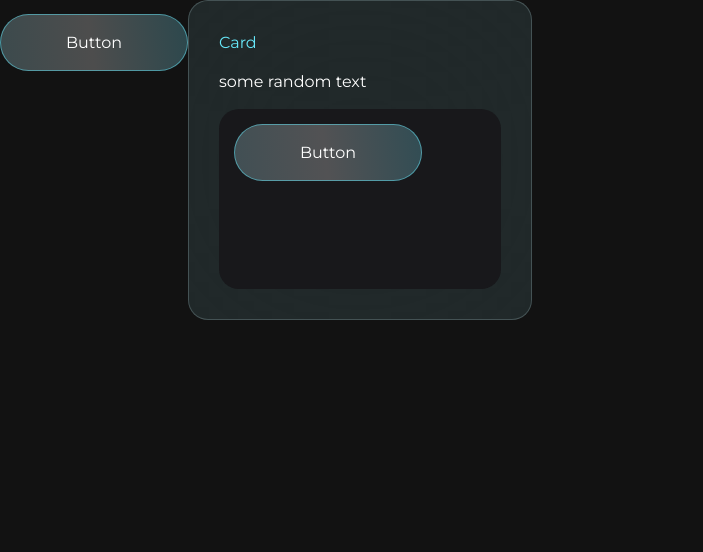
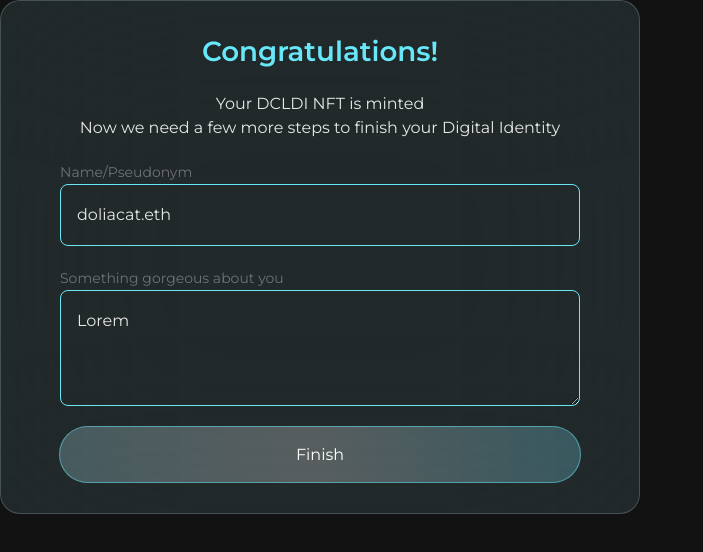
Before and after one commit to natela-kk/imacryp, a Next.js app: page / in a window 1280 px wide. Shown: the top 552 px of the page, without its empty margins (0-703 px from the left). Built offline with nearby package versions, Linux system fonts and the light colour scheme; no server answers; what @thirdweb-dev/react would draw is missing.

Commit message:
form component

```diff
--- a/package.json
+++ b/package.json
@@ -13,6 +13,7 @@
   "dependencies": {
     "@thirdweb-dev/react": "^3",
     "@thirdweb-dev/sdk": "^3",
+    "@types/react-router-dom": "^5.3.3",
     "autoprefixer": "^10.4.16",
     "ethers": "^5",
     "next": "^13",
--- a/src/components/button/Button.tsx
+++ b/src/components/button/Button.tsx
@@ -2,12 +2,21 @@ import styles from "./Button.module.css";
 
 interface IButton {
   children: React.ReactNode;
+  onSubmit?: (event: React.FormEvent<HTMLButtonElement>) => void;
 }
 
-export const Button = ({ children }: IButton) => {
+export const Button = ({ children, onSubmit }: IButton) => {
+  const handleSubmit = (e: React.MouseEvent<HTMLButtonElement>) => {
+    e.preventDefault();
+    if (onSubmit) {
+      onSubmit(e);
+    }
+  };
   return (
     <button
+      type="submit"
       className={`min-w-[188px] max-h-[57px] py-[18px] border rounded-full border-cyan-300 border-opacity-50 leading-tight text-white ${styles["custom-btn-bg"]} hover:border-transparent hover:text-custom-neutral hover:bg-cyan-300 active:bg-opacity-25`}
+      onSubmit={handleSubmit}
     >
       {children}
     </button>
--- a/src/components/card/Card.tsx
+++ b/src/components/card/Card.tsx
@@ -1,10 +1,20 @@
+import { Button } from "../button";
+
 interface ICard {
   title: string;
   description?: string;
   children: React.ReactNode;
+  buttonText?: string;
+  onSubmit?: () => void;
 }
 
-export const Card = ({ title, description, children }: ICard) => {
+export const Card = ({
+  title,
+  description,
+  children,
+  buttonText,
+  onSubmit,
+}: ICard) => {
   return (
     <div
       className="inline-flex flex-col justify-start items-center gap-[15px] p-[30px]
@@ -16,6 +26,9 @@ export const Card = ({ title, description, children }: ICard) => {
       <div className="min-w-[282px] min-h-[180px] inline-flex relative bg-zinc-900 rounded-[20px] p-[15px]">
         {children}
       </div>
+      {buttonText && onSubmit && (
+        <Button onSubmit={onSubmit}>{buttonText}</Button>
+      )}
     </div>
   );
 };
--- /dev/null
+++ b/src/components/form/form.tsx
@@ -0,0 +1,56 @@
+import React, { useState } from "react";
+import { Button } from "../button";
+
+export const Form = () => {
+  const [name, setName] = useState("doliacat.eth");
+  const [description, setDescription] = useState("Lorem");
+
+  const handleSubmit = (event: React.FormEvent) => {
+    event.preventDefault();
+    window.location.href = "/other-path";
+  };
+
+  return (
+    <div className="flex max-w-[640px] min-h-[484px] px-[60px] py-[30px] bg-cyan-200 bg-opacity-10 rounded-[20px] border border-cyan-100 border-opacity-20 backdrop-blur-[100px] flex-col justify-start items-center gap-5">
+      <p className="text-center text-cyan-300 text-[27.65px] font-semibold">
+        Congratulations!
+      </p>
+      <p className="self-stretch text-center text-base">
+        Your DCLDI NFT is minted
+        <br />
+        Now we need a few more steps to finish your Digital Identity
+      </p>
+      <form
+        onSubmit={handleSubmit}
+        className="flex-col justify-start items-center gap-5 inline-flex"
+      >
+        <div>
+          <label htmlFor="input" className="text-zinc-500 text-sm">
+            Name/Pseudonym
+          </label>
+          <input
+            type="text"
+            value={name}
+            onChange={(e) => setName(e.target.value)}
+            className="flex min-w-[520px] min-h-14 px-4 py-[18px] rounded-lg border border-cyan-300  justify-start items-center gap-2.5 bg-transparent"
+            id="input"
+          />
+        </div>
+        <div>
+          <label htmlFor="textarea" className="text-zinc-500 text-sm">
+            Something gorgeous about you
+          </label>
+          <textarea
+            value={description}
+            onChange={(e) => setDescription(e.target.value)}
+            className="flex min-w-[520px] min-h-[116px] px-4 py-[18px] rounded-lg border border-cyan-300  justify-start items-center gap-2.5 bg-transparent"
+            id="textarea"
+          />
+        </div>
+        <Button>
+          <span className="min-w-[520px] inline-block">Finish</span>
+        </Button>
+      </form>
+    </div>
+  );
+};
--- /dev/null
+++ b/src/components/form/index.ts
@@ -0,0 +1 @@
+export * from "./form";
--- a/src/components/index.ts
+++ b/src/components/index.ts
@@ -1,2 +1,3 @@
 export * from "./button";
 export * from "./card";
+export * from './form'
--- a/src/pages/index.tsx
+++ b/src/pages/index.tsx
@@ -1,15 +1,15 @@
 import { ConnectWallet } from "@thirdweb-dev/react";
 import styles from "../styles/Home.module.css";
 import { NextPage } from "next";
-import { Button, Card } from "../components";
+import { Button, Card, Form } from "../components";
 
 const Home: NextPage = () => {
+  const handleSubmit = () => {
+    console.log("hi");
+  };
   return (
     <div className="bg-custom-black">
-      <Button>Button</Button>
-      <Card title="Card" description="some random text">
-        <Button>Button</Button>
-      </Card>
+      <Form />
     </div>
   );
 };
```
Also changed, not shown: 1 other file (tests, documents, lock files or other folders).
